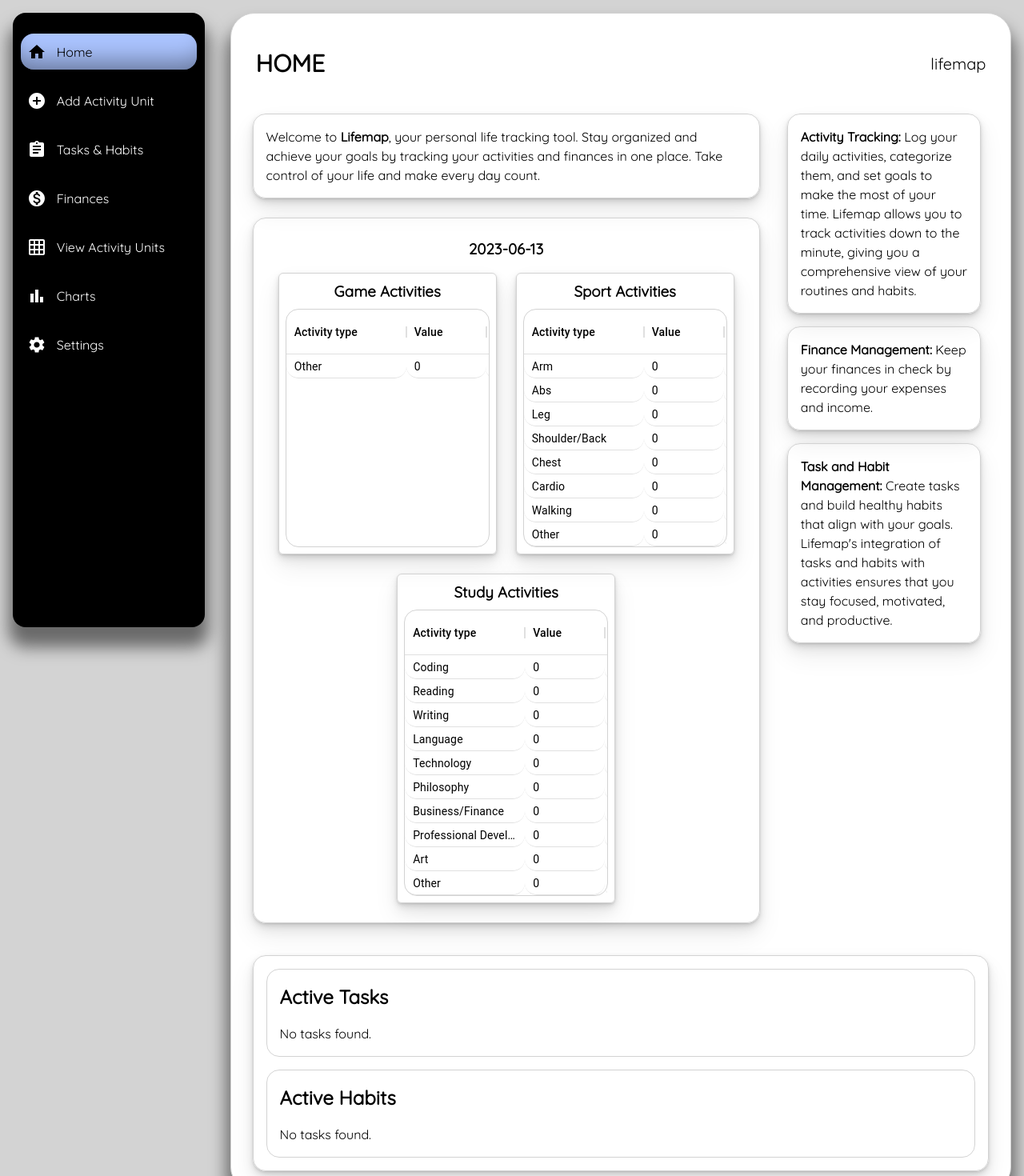
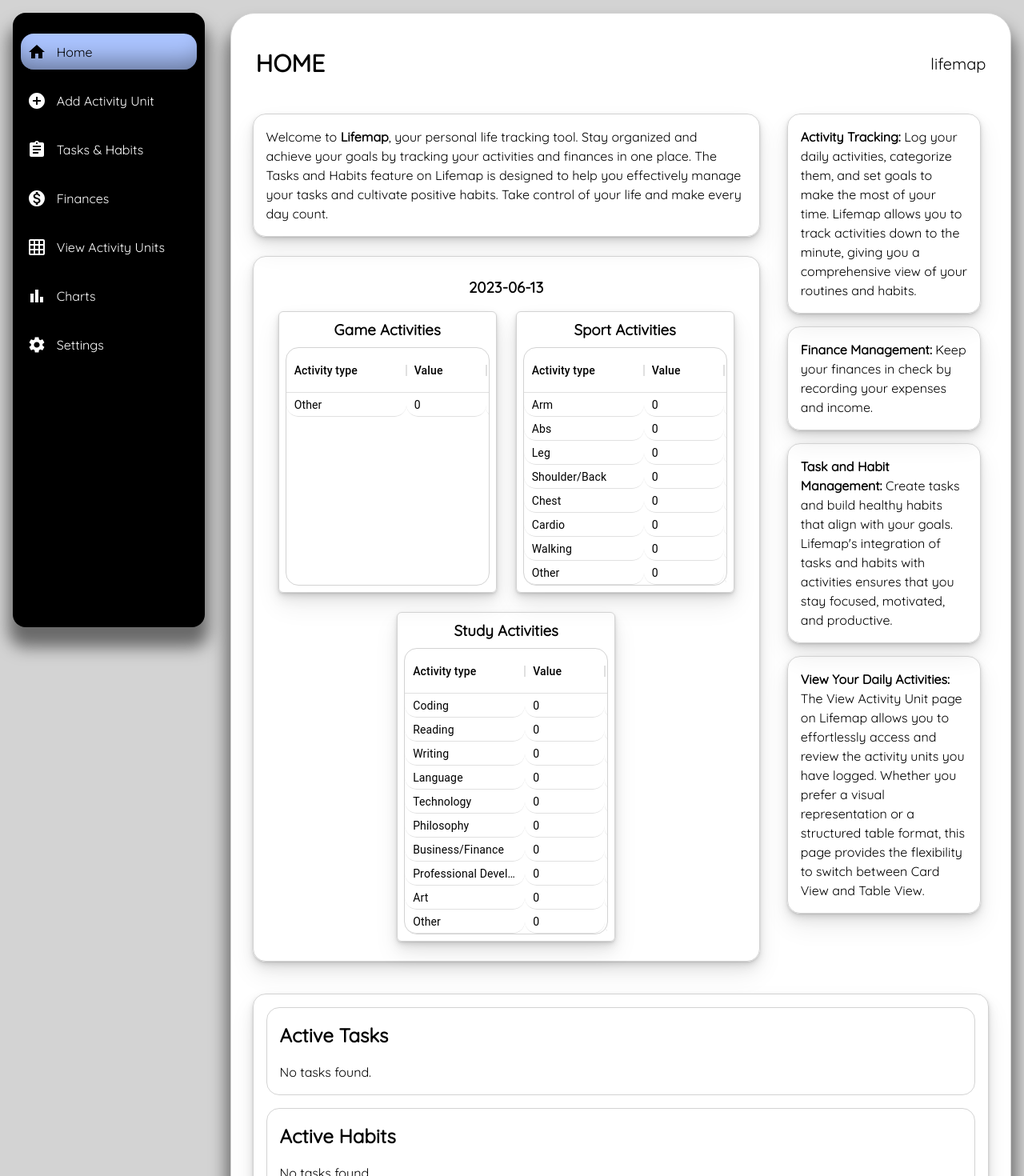
Before and after one commit to berkaysson/lifemap, a React (Create React App) app: page / in a window 1280 px wide. Shown: the top 1470 px of the page at 80% size. Built offline with nearby package versions, Linux system fonts and the light colour scheme.

Commit message:
Add new ParagraphContent

```diff
--- a/src/Pages/HomePage.js
+++ b/src/Pages/HomePage.js
@@ -62,8 +62,9 @@ const HomePage = ({
           <ParagraphContent>
             Welcome to <b>Lifemap</b>, your personal life tracking tool. Stay
             organized and achieve your goals by tracking your activities and
-            finances in one place. Take control of your life and make every day
-            count.
+            finances in one place. The Tasks and Habits feature on Lifemap is
+            designed to help you effectively manage your tasks and cultivate
+            positive habits. Take control of your life and make every day count.
           </ParagraphContent>
         </Welcome>
         <Viewer
@@ -89,6 +90,14 @@ const HomePage = ({
             and habits with activities ensures that you stay focused, motivated,
             and productive.
           </ParagraphContent>
+
+          <ParagraphContent>
+            <b>View Your Daily Activities:</b> The View Activity Unit page on
+            Lifemap allows you to effortlessly access and review the activity
+            units you have logged. Whether you prefer a visual representation or
+            a structured table format, this page provides the flexibility to
+            switch between Card View and Table View.
+          </ParagraphContent>
         </Info>
         <Reminder>
           <FilteredTasksHabitsList
```
